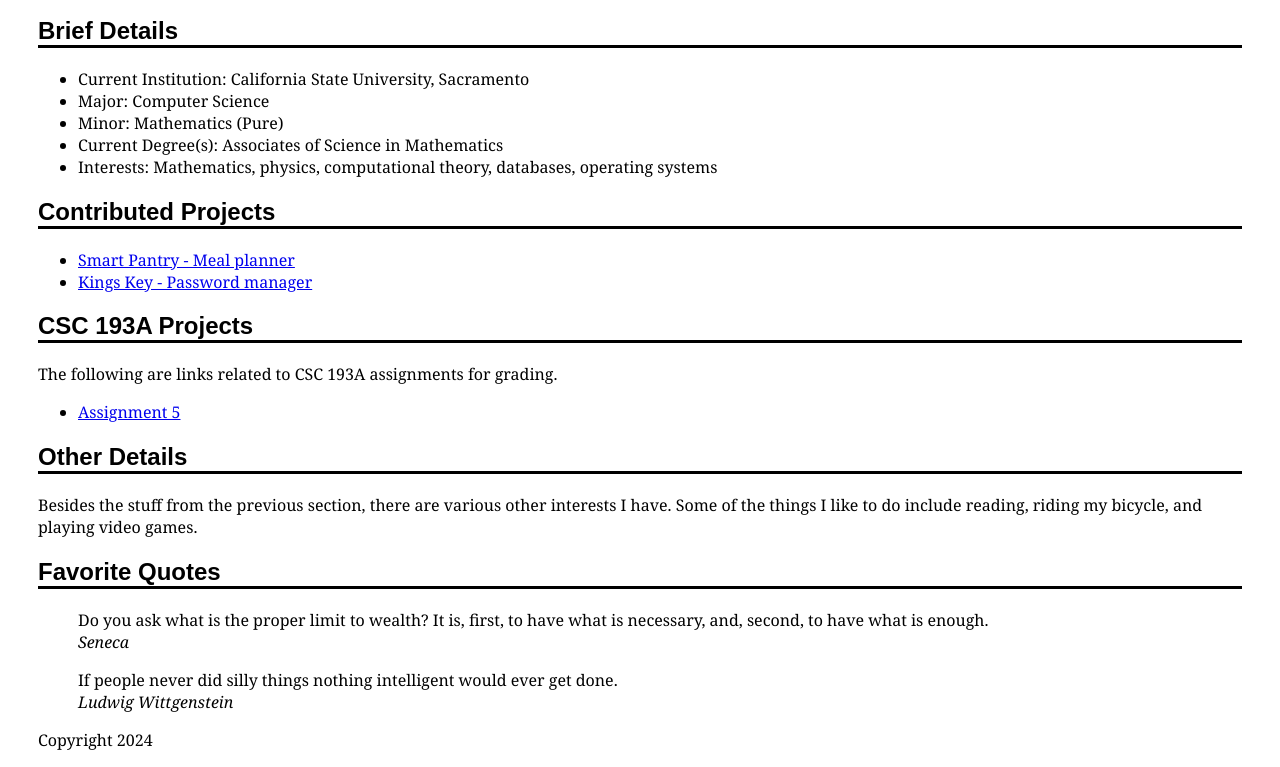
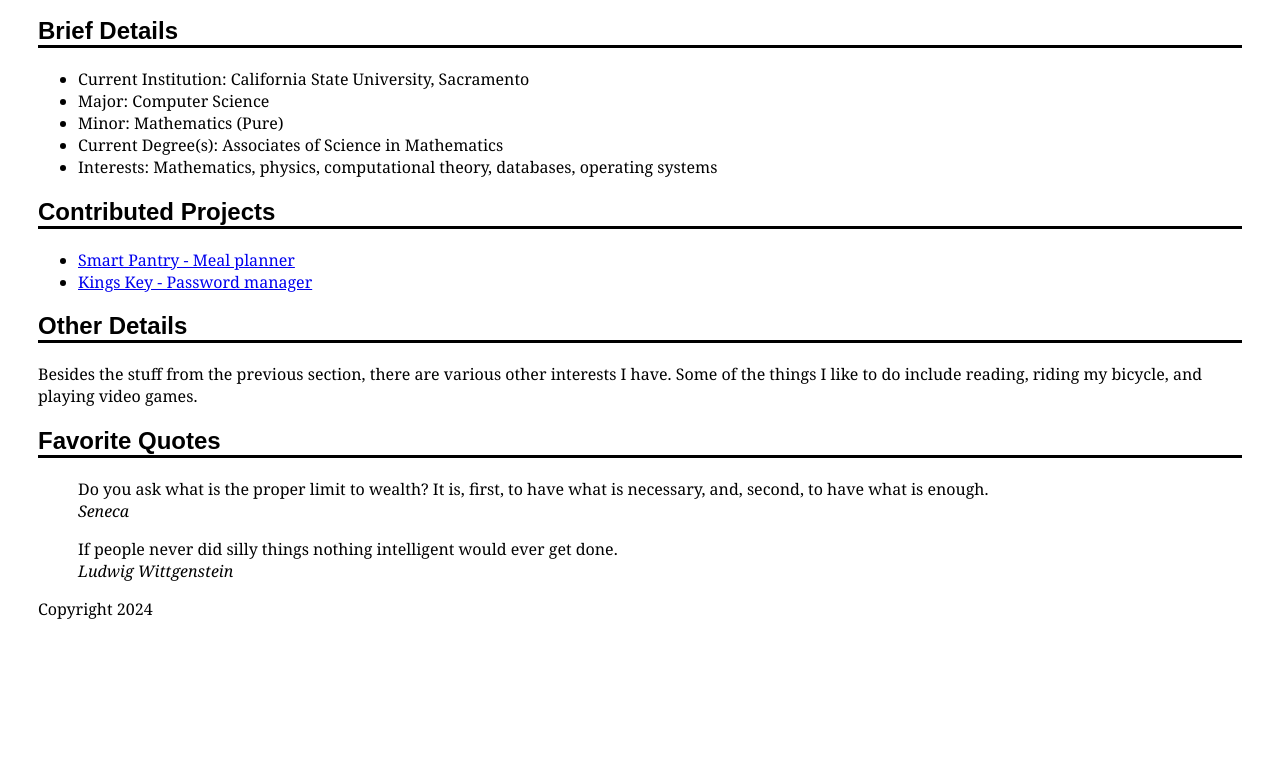
Before and after one commit to rvare/rvare.github.io, a plain HTML site: page index.html in a window 1280 px wide. Shown: the part 105-872 px from the top of the page. After the commit the page ends 800 px from the top, so only its background shows below. Drawn offline with Linux system fonts and the light colour scheme.

Commit message:
Removed section related to CSC 193A assignments.

```diff
--- a/index.html
+++ b/index.html
@@ -22,12 +22,6 @@
         <ul>
             <li><a href='https://github.com/AdibaAdi/SmartPantry-MealPlanning'>Smart Pantry &#45; Meal planner</a></li>
             <li><a href='https://github.com/rvare/KingsKey'>Kings Key &#45; Password manager</a></li>
-        </ul>
-
-        <h2>CSC 193A Projects</h2>
-        <p>The following are links related to CSC 193A assignments for grading.</p>
-        <ul>
-            <li><a href="pages/Assignment5/fancifymytext.html">Assignment 5</a></li>
         </ul>
 
         <h2>Other Details</h2>
```
